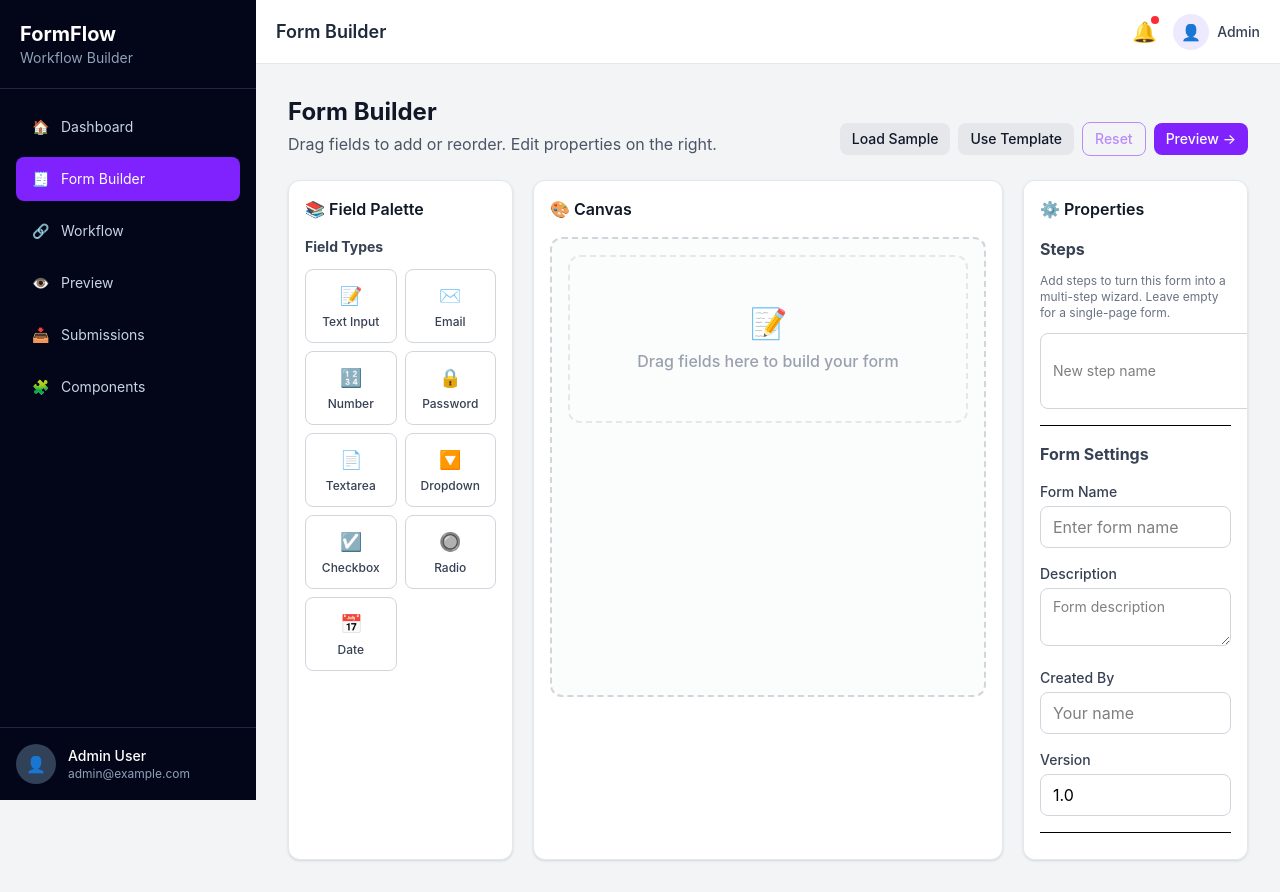
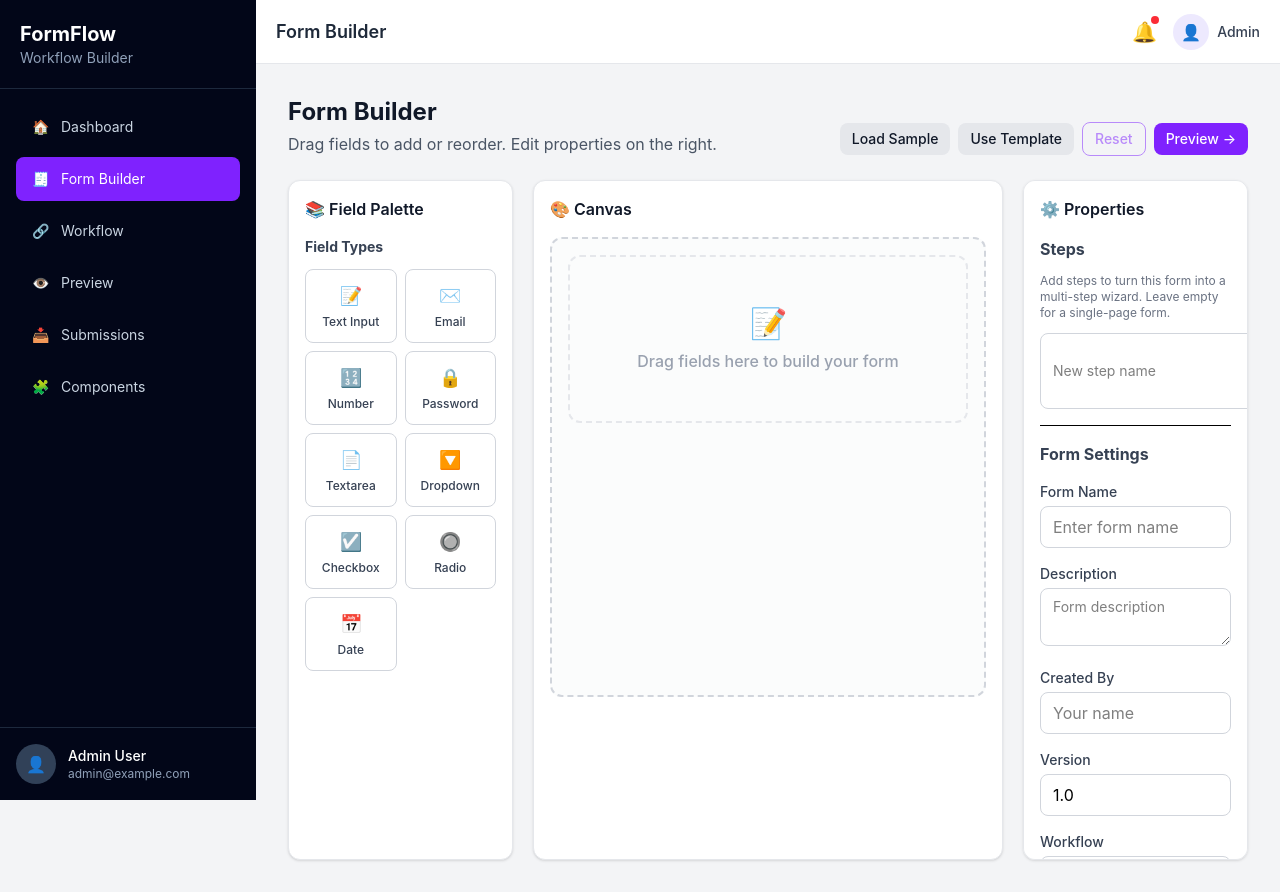
Before and after one commit to sidhant223/workflow-form-builder, a React (Vite) app: page /form-builder in a window 1280 px wide. Built offline with nearby package versions, Linux system fonts and the light colour scheme.

Commit message:
feat: link forms to a workflow via the Form Builder's Form Settings panel

```diff
--- a/src/components/builder/FormMetadata.jsx
+++ b/src/components/builder/FormMetadata.jsx
@@ -1,8 +1,10 @@
 import { useFormStore } from "../../store/formStore";
+import { useWorkflowStore } from "../../store/workflowStore";
 
 export default function FormMetadata() {
-  const { formName, formDescription, createdBy, version, updateFormMetadata } =
+  const { formName, formDescription, createdBy, version, workflowId, updateFormMetadata } =
     useFormStore();
+  const workflows = useWorkflowStore((s) => s.workflows);
 
   const handleChange = (key, value) => {
     updateFormMetadata({ [key]: value });
@@ -67,6 +69,31 @@ export default function FormMetadata() {
           placeholder="1.0"
         />
       </div>
+
+      {/* Workflow */}
+      <div>
+        <label htmlFor="prop-workflow" className="block text-sm font-medium text-gray-700 mb-1">
+          Workflow
+        </label>
+        <select
+          id="prop-workflow"
+          value={workflowId || ""}
+          onChange={(e) => handleChange("workflowId", e.target.value || null)}
+          className="w-full px-3 py-2 border border-gray-300 rounded-lg focus:ring-2 focus:ring-blue-500 outline-none"
+        >
+          <option value="">No workflow</option>
+          {workflows.map((w) => (
+            <option key={w.id} value={w.id}>
+              {w.workflowName}
+            </option>
+          ))}
+        </select>
+        {workflowId && workflows.find((w) => w.id === workflowId) && (
+          <p className="mt-1 text-xs text-gray-500">
+            Linked workflow: {workflows.find((w) => w.id === workflowId).workflowName}
+          </p>
+        )}
+      </div>
     </div>
   );
 }
--- a/src/store/formStore.js
+++ b/src/store/formStore.js
@@ -32,6 +32,7 @@ export const useFormStore = create(
       formDescription: "",
       createdBy: "",
       version: "1.0",
+      workflowId: null,
 
       // Form structure
       fields: [],
@@ -149,6 +150,7 @@ export const useFormStore = create(
           formDescription: "",
           createdBy: "",
           version: "1.0",
+          workflowId: null,
           nextId: 1,
           nextSectionId: 1,
         }),
@@ -166,6 +168,7 @@ export const useFormStore = create(
             formDescription: data.formDescription || "",
             createdBy: data.createdBy || "",
             version: data.version || "1.0",
+            workflowId: data.workflowId || null,
             nextId: Math.max(state.nextId, fieldCount + 1),
             nextSectionId: Math.max(state.nextSectionId, sectionCount + 1),
           };
@@ -180,6 +183,7 @@ export const useFormStore = create(
         formDescription: state.formDescription,
         createdBy: state.createdBy,
         version: state.version,
+        workflowId: state.workflowId,
         nextId: state.nextId,
         nextSectionId: state.nextSectionId,
       }),
```
